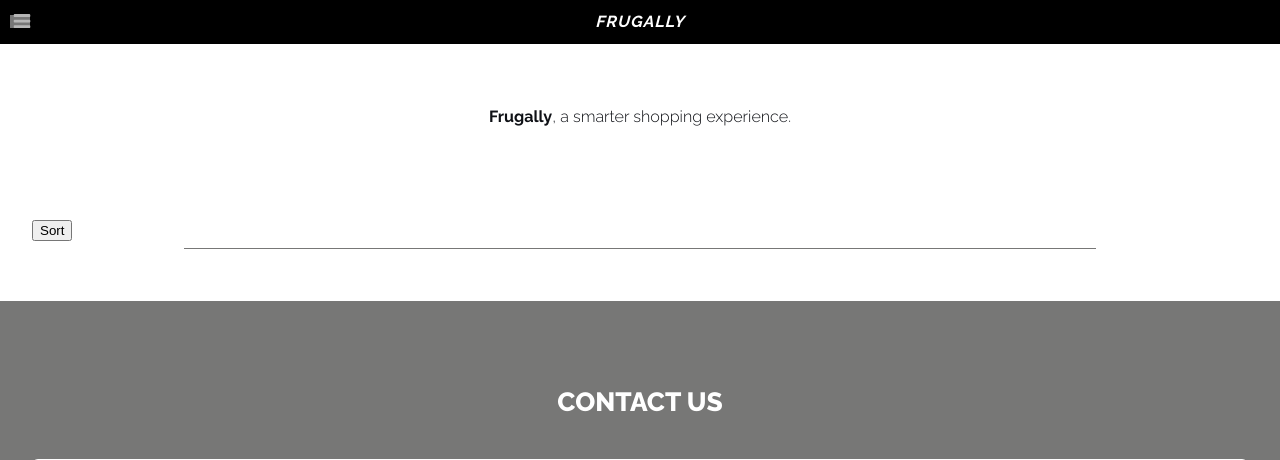
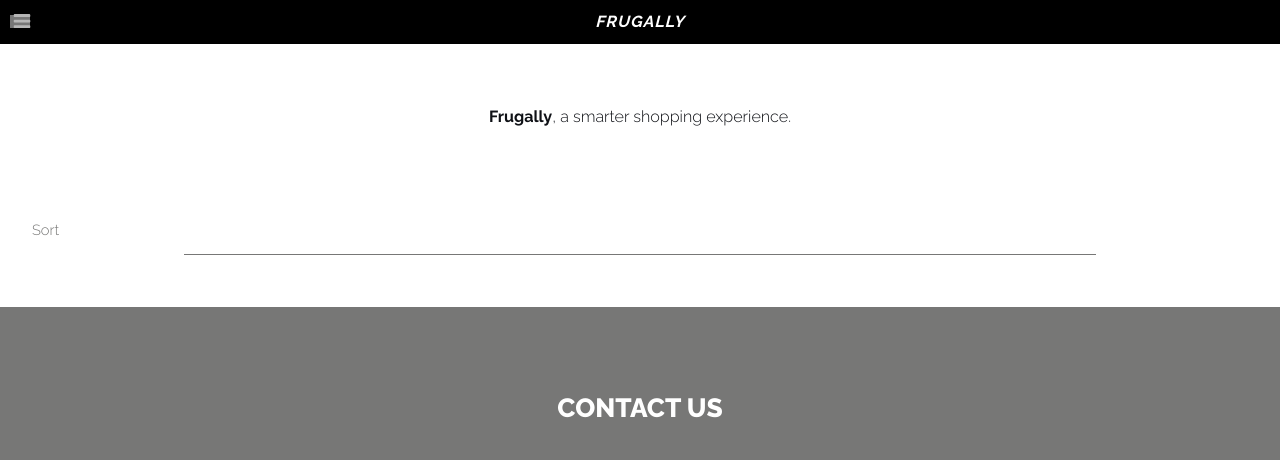
Before and after one commit to csz5024/Frugally.io, a Python web app: template templates/mens.html in a window 1280 px wide. Shown: the top 460 px of the page. Run offline with Jinja, Linux system fonts and the light colour scheme; the template is opened without the code that fills it, so the values that code supplies are empty; some libraries are stand-ins or nearby versions; grey boxes are pictures that could not be loaded.

Commit message:
style changes

```diff
--- a/static/css/style.css
+++ b/static/css/style.css
@@ -583,36 +583,40 @@
 		text-decoration: none;
 	}
 
-	#nav ul li a:hover, .dropdown:hover .dropbtn{
+	#nav ul li a:hover {
 		color: #fff;
 	}
 	.dropdown {
 		/*float: left;*/
 		overflow: hidden;
-		display: inline-block;
+		text-align:center;
 		z-index: 100;
 	}
 	.dropdown .dropbtn {
 		font-size: 12px;
 		border: none;
 		outline: none;
-		color: #fff;
+		color: #777776;
 		padding: 0px 0px;
-		background-color: #0f1116;
+		background-color: white;
 		font: inherit;
-		margin: 0;
+		margin: auto;
 	}
 	.dropdown .dropbtn h1 {
 		font-size: 1.2em;
+		text-align: left !important;
 		display: inline-block;
 		text-transform: uppercase;
 		width: 100%;
+		padding: 15px;
+		margin: 15px;
 		color: white;
 		z-index: 999;
 	}
 	.dropdown-content {
 		display: none;
 		position: absolute;
+		text-align: left !important;
 		background-color: #fff;
 		width: 100%;
 		left: 0;
--- a/templates/mens.html
+++ b/templates/mens.html
@@ -132,8 +132,8 @@
 				<!-- Products -->
 					<div id="extra">
 						<div class="container small">
-							<div class="dropContainer">
-								<button onclick="myfunction()" class="dropbtn2">Sort</button>
+							<div class="dropdown">
+								<button onclick="myfunction()" class="dropbtn">Sort</button>
 								<div id="dropMenu" class="dropdown-content">
 									<h2>Sort</h2>
 									<label class="containerFilter">Highest Price
```
Also changed, not shown: 2 other files.
